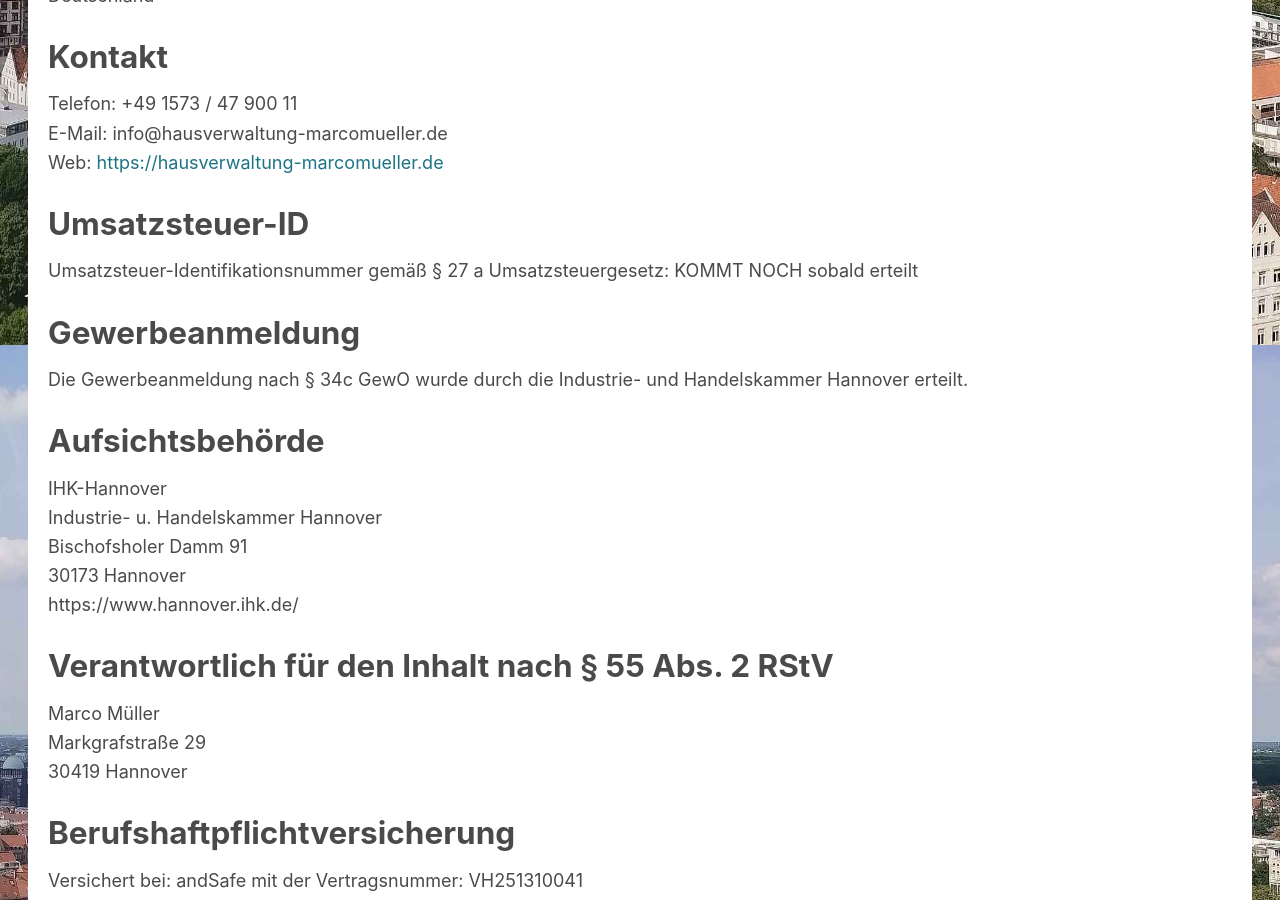
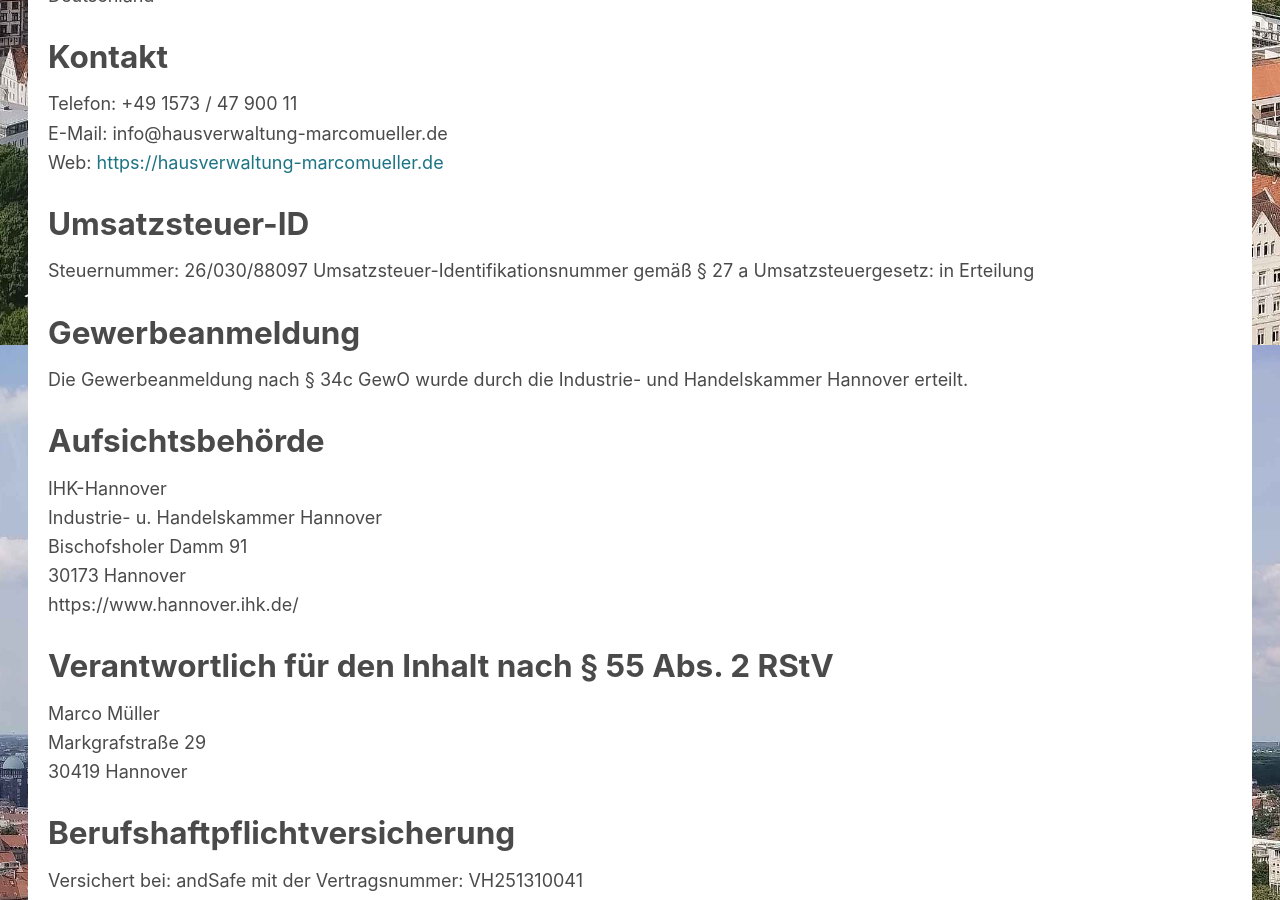
Before and after one commit to marek22k/hausverwaltung, a Jekyll site: the page built from impressum.md, in a window 1280 px wide and 900 px high, scrolled down 1455 px. Built offline with Jekyll 4.4.1, drawn with Linux system fonts in a browser that asks for light colours.

Commit message:
Update impressum.md

```diff
--- a/impressum.md
+++ b/impressum.md
@@ -23,9 +23,8 @@ E-Mail: info@hausverwaltung-marcomueller.de<br>
 Web: [https://hausverwaltung-marcomueller.de](https://hausverwaltung-marcomueller.de)
 
 ### Umsatzsteuer-ID
-
-Umsatzsteuer-Identifikationsnummer gemäß § 27 a Umsatzsteuergesetz: KOMMT NOCH sobald erteilt
-
+Steuernummer: 26/030/88097
+Umsatzsteuer-Identifikationsnummer gemäß § 27 a Umsatzsteuergesetz: in Erteilung
 ### Gewerbeanmeldung
 Die Gewerbeanmeldung nach § 34c GewO wurde durch die Industrie- und Handelskammer Hannover erteilt.
 
```
